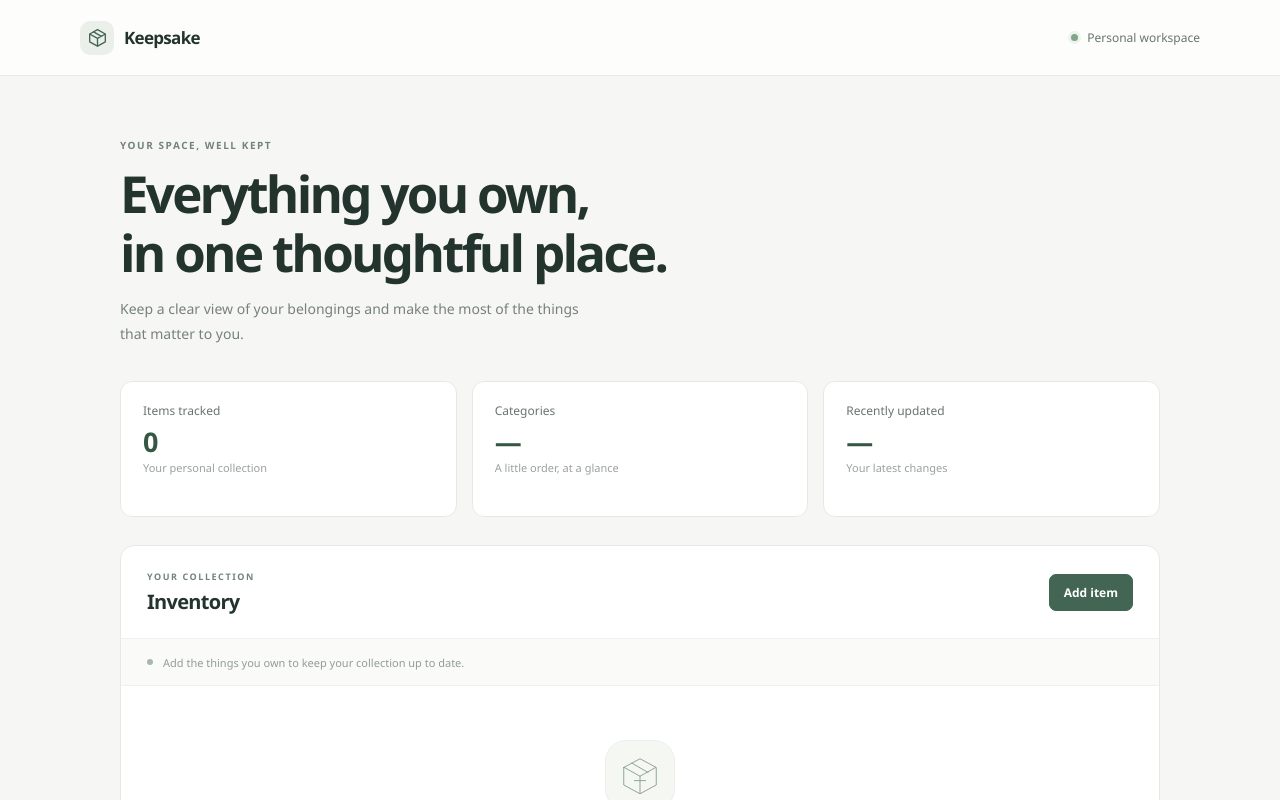
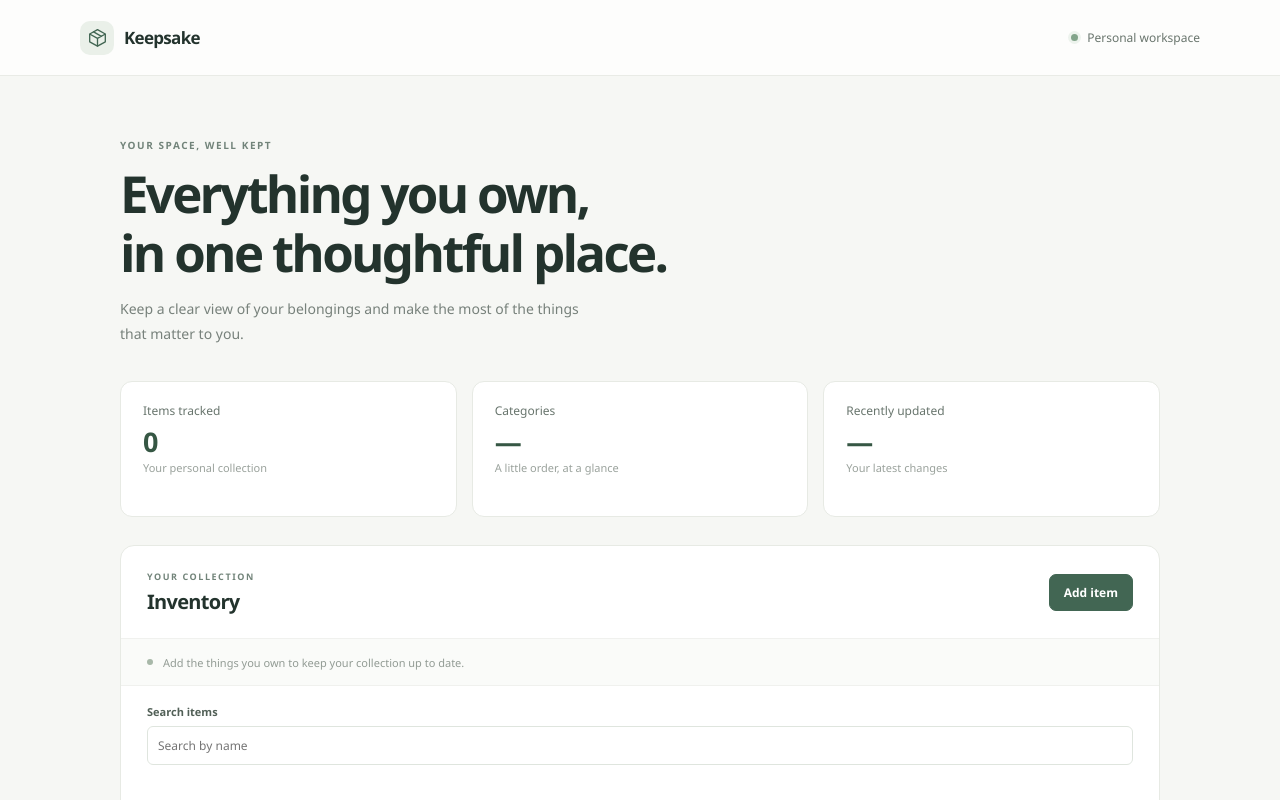
Before and after one commit to aron-ar/personal-item-inventory, a React (Vite) app: page / in a window 1280 px wide. Shown: the top 800 px of the page. Built offline with nearby package versions, Linux system fonts and the light colour scheme.

Commit message:
feat: Search items by name

```diff
--- a/src/components/ItemList.jsx
+++ b/src/components/ItemList.jsx
@@ -1,8 +1,20 @@
+import { useState } from 'react'
 import ItemCard from './ItemCard.jsx'
 
 function ItemList({ items, onEditItem, onDeleteItem }) {
-  if (items.length === 0) {
+  const [searchQuery, setSearchQuery] = useState('')
+  const normalizedQuery = searchQuery.trim().toLowerCase()
+  const matchingItems = items.filter((item) =>
+    item.name.toLowerCase().includes(normalizedQuery),
+  )
+
   return (
+    <>
+      <SearchField
+        searchQuery={searchQuery}
+        onSearchQueryChange={setSearchQuery}
+      />
+      {items.length === 0 ? (
         <div className="empty-state">
           <div className="empty-illustration" aria-hidden="true">
             <svg viewBox="0 0 80 80" fill="none">
@@ -17,12 +29,17 @@ function ItemList({ items, onEditItem, onDeleteItem }) {
             shape here as you add your items.
           </p>
         </div>
-    )
-  }
-
-  return (
+      ) : matchingItems.length === 0 ? (
+        <div className="search-empty-state" role="status">
+          <h3>No results</h3>
+          <p>
+            No items match “{searchQuery}”. Try a different name or clear the
+            search.
+          </p>
+        </div>
+      ) : (
         <div className="item-list" aria-label="Inventory items">
-      {items.map((item) => (
+          {matchingItems.map((item) => (
             <ItemCard
               item={item}
               key={item.id}
@@ -31,6 +48,35 @@ function ItemList({ items, onEditItem, onDeleteItem }) {
             />
           ))}
         </div>
+      )}
+    </>
+  )
+}
+
+function SearchField({ searchQuery, onSearchQueryChange }) {
+  return (
+    <div className="item-search">
+      <label htmlFor="item-search-input">Search items</label>
+      <div className="item-search-control">
+        <input
+          id="item-search-input"
+          type="search"
+          value={searchQuery}
+          onChange={(event) => onSearchQueryChange(event.target.value)}
+          placeholder="Search by name"
+          autoComplete="off"
+        />
+        {searchQuery && (
+          <button
+            type="button"
+            onClick={() => onSearchQueryChange('')}
+            aria-label="Clear search"
+          >
+            Clear
+          </button>
+        )}
+      </div>
+    </div>
   )
 }
 
--- a/src/styles.css
+++ b/src/styles.css
@@ -327,6 +327,65 @@ a {
   background: #a8b8a9;
 }
 
+.item-search {
+  display: grid;
+  gap: 7px;
+  padding: 18px 26px 0;
+}
+
+.item-search label {
+  color: #526057;
+  font-size: 11px;
+  font-weight: 600;
+}
+
+.item-search-control {
+  display: flex;
+  min-height: 39px;
+  align-items: center;
+  border: 1px solid #dfe5de;
+  border-radius: 6px;
+  background: #fff;
+}
+
+.item-search-control:focus-within {
+  outline: 2px solid #82a48a;
+  outline-offset: 2px;
+}
+
+.item-search-control input {
+  width: 100%;
+  min-width: 0;
+  padding: 8px 10px;
+  border: 0;
+  outline: 0;
+  background: transparent;
+  color: var(--color-ink);
+  font: inherit;
+  font-size: 12px;
+}
+
+.item-search-control input::-webkit-search-cancel-button {
+  display: none;
+}
+
+.item-search-control button {
+  flex: 0 0 auto;
+  margin-right: 10px;
+  padding: 4px 0;
+  border: 0;
+  background: transparent;
+  color: var(--color-green);
+  cursor: pointer;
+  font-size: 11px;
+  font-weight: 600;
+}
+
+.item-search-control button:hover {
+  color: #365744;
+  text-decoration: underline;
+}
+
 .empty-state {
   display: flex;
   min-height: 270px;
@@ -367,6 +426,26 @@ a {
 
 .empty-state p {
   max-width: 370px;
+  margin: 8px 0 0;
+  color: #8a938d;
+  font-size: 12px;
+  line-height: 1.7;
+}
+
+.search-empty-state {
+  padding: 34px 26px 40px;
+  text-align: center;
+}
+
+.search-empty-state h3 {
+  margin: 0;
+  font-family: var(--font-display);
+  font-size: 15px;
+  font-weight: 700;
+  letter-spacing: -0.3px;
+}
+
+.search-empty-state p {
   margin: 8px 0 0;
   color: #8a938d;
   font-size: 12px;
@@ -556,6 +635,10 @@ a {
     padding: 0 19px;
   }
 
+  .item-search {
+    padding: 16px 19px 0;
+  }
+
   .item-form {
     padding: 18px 19px;
   }
@@ -567,6 +650,10 @@ a {
 
   .empty-state {
     min-height: 250px;
+  }
+
+  .search-empty-state {
+    padding: 30px 19px 34px;
   }
 
   .item-list {
```
Lines whose indentation alone changed are shown as unchanged.
